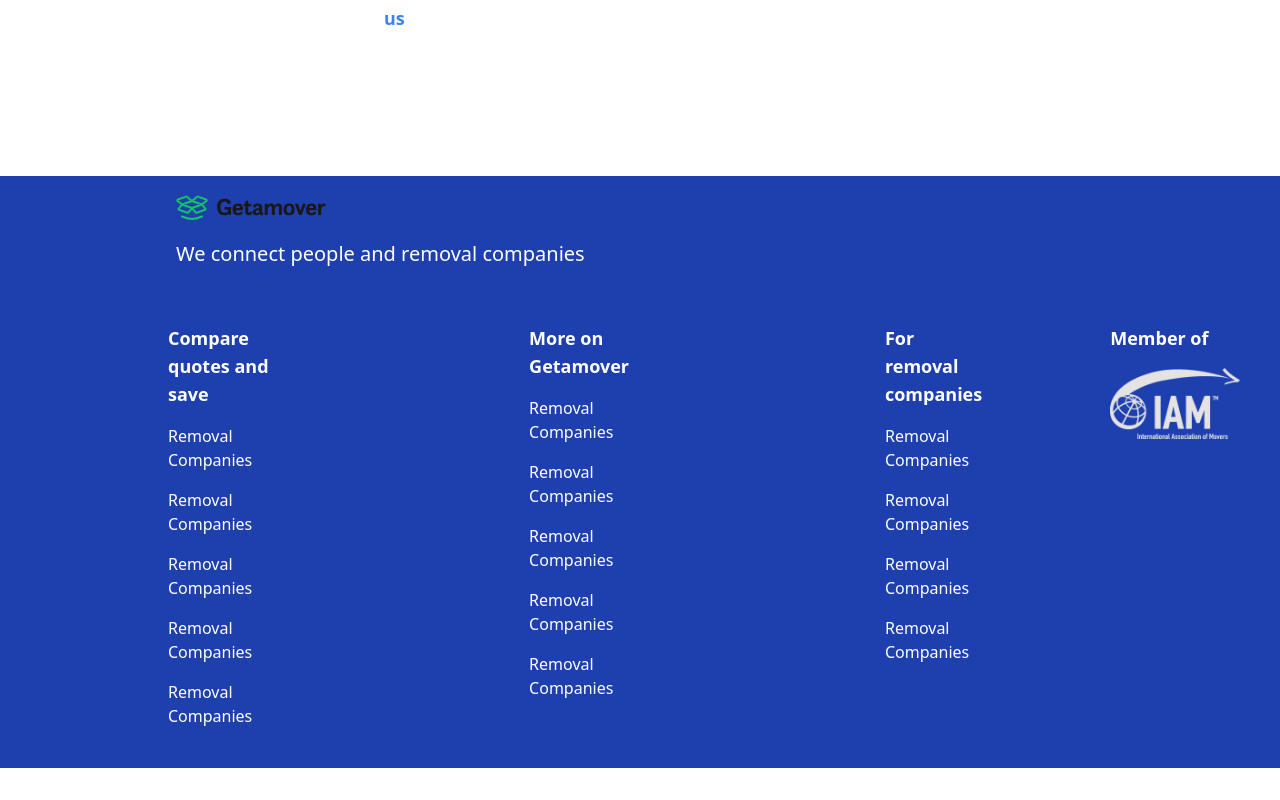
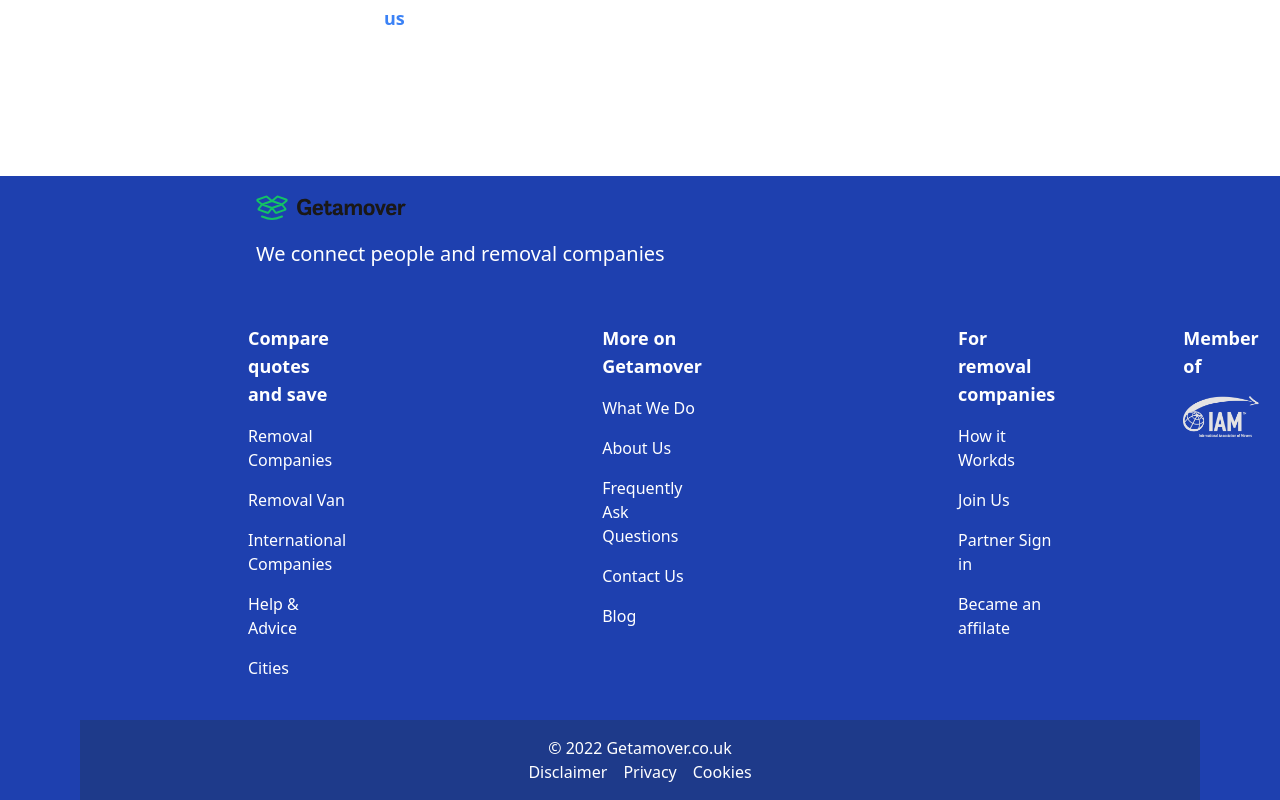
Before and after one commit to codewithahad01/getamover, a React (Create React App) app: page / in a window 1280 px wide. Shown: the part 4212-5012 px from the top of the page. Before the commit the page ends 4980 px from the top, so only its background shows below. Built offline with nearby package versions, Linux system fonts and the light colour scheme.

Commit message:
footer added

```diff
--- a/src/components/Footer.js
+++ b/src/components/Footer.js
@@ -1,10 +1,13 @@
+import { data } from "autoprefixer";
 import React from "react";
 import groupImage from '../assets/IAM-m24white.webp'
 
 
 const Footer = () => {
+    const date = new Date()
+    let year = date.getFullYear
     return (
-        <div className="bg-blue-800 text-white justify-start">
+        <div className="bg-blue-800 text-white px-20">
             <div className="p-4 pt-4 px-44 py-4">
                 <a href="#home"><svg className="" xmlns="http://www.w3.org/2000/svg" width="150" height="32" viewBox="0 0 150 32">
                         <g fill="none" fill-rule="evenodd">
@@ -19,35 +22,42 @@
             <div className="flex p-10 justify-items-center ">
                 <div className="px-32">
                     <h1 className="mb-4 font-bold text-lg">Compare quotes and save</h1>
-                    <p className="my-4"><a href="#home">Removal Companies</a></p>
-                    <p className="my-4"><a href="#home">Removal Companies</a></p>
-                    <p className="my-4"><a href="#home">Removal Companies</a></p>
-                    <p className="my-4"><a href="#home">Removal Companies</a></p>
-                    <p><a href="#home">Removal Companies</a></p>
+                    <p className="my-4 hover:underline"><a href="#home">Removal Companies</a></p>
+                    <p className="my-4 hover:underline"><a href="#home">Removal Van</a></p>
+                    <p className="my-4 hover:underline"><a href="#home">International Companies</a></p>
+                    <p className="my-4 hover:underline"><a href="#home">Help & Advice</a></p>
+                    <p className="hover:underline"><a href="#home">Cities</a></p>
                 </div>
                 <div className="px-32">
                     <h1 className="mb-4 font-bold text-lg">More on Getamover</h1>
-                    <p className="my-4"><a href="#home">Removal Companies</a></p>
-                    <p className="my-4"><a href="#home">Removal Companies</a></p>
-                    <p className="my-4"><a href="#home">Removal Companies</a></p>
-                    <p className="my-4"><a href="#home">Removal Companies</a></p>
-                    <p><a href="#home">Removal Companies</a></p>
+                    <p className="my-4 hover:underline"><a href="#home">What We Do</a></p>
+                    <p className="my-4 hover:underline"><a href="#home">About Us</a></p>
+                    <p className="my-4 hover:underline"><a href="#home">Frequently Ask Questions</a></p>
+                    <p className="my-4 hover:underline"><a href="#home">Contact Us</a></p>
+                    <p className="hover:underline"><a href="#home">Blog</a></p>
                 </div>
                 <div className="px-32">
                     <h1 className="mb-4 font-bold text-lg">For removal companies</h1>
-                    <p className="my-4"><a href="#home">Removal Companies</a></p>
-                    <p className="my-4"><a href="#home">Removal Companies</a></p>
-                    <p className="my-4"><a href="#home">Removal Companies</a></p>
-                    <p><a href="#home">Removal Companies</a></p>
+                    <p className="my-4 hover:underline"><a href="#home">How it Workds</a></p>
+                    <p className="my-4 hover:underline"><a href="#home">Join Us</a></p>
+                    <p className="my-4 hover:underline"><a href="#home">Partner Sign in</a></p>
+                    <p className="hover:underline"><a href="#home">Became an affilate</a></p>
                 </div>
                 <div className="px-38">
                     <h1 className="mb-4 font-bold text-lg">Member of</h1>
-                    <img src={groupImage} alt="group pic" />
+                    <a href="#home"><img className="w-36" src={groupImage} alt="group pic" /></a>
                 </div>
             </div>
 
 
-            <div></div>
+            <div className="bg-blue-900 w-full text-white text-center p-4">
+                <p>© 2022 Getamover.co.uk</p>
+                <ul className="flex px-10 justify-center">
+                    <li className="mx-2 hover:underline"><a href="#home">Disclaimer</a></li>
+                    <li className="mx-2 hover:underline"><a href="#home">Privacy</a></li>
+                    <li className="mx-2 hover:underline"><a href="#home">Cookies</a></li>
+                </ul>
+            </div>
 
         </div>
     )
```
